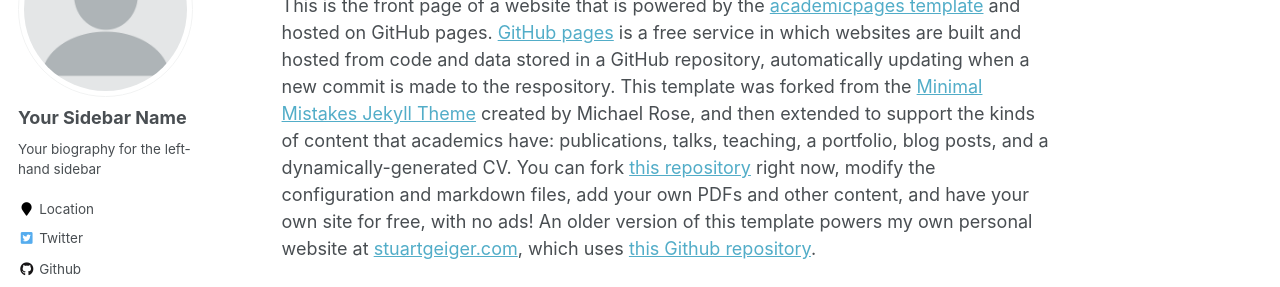
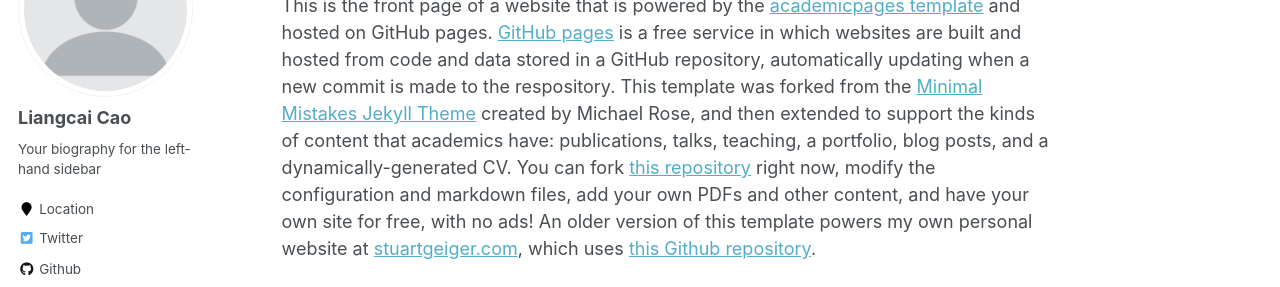
Before and after one commit to THUHoloLab/lccao, a Jekyll site: the page built from _pages/about.md, in a window 1280 px wide. Shown: the part 196-483 px from the top of the page. Built offline with Jekyll 4.4.1, drawn with Linux system fonts in a browser that asks for light colours; some web fonts are replaced.

Commit message:
Update _config.yml

```diff
--- a/_config.yml
+++ b/_config.yml
@@ -80,7 +80,7 @@ analytics:
 
 # Site Author
 author:
-  name             : "Your Sidebar Name"
+  name             : "Liangcai Cao"
   avatar           : "profile.png"
   bio              : "Your biography for the left-hand sidebar"
   location         : "Location"
```
